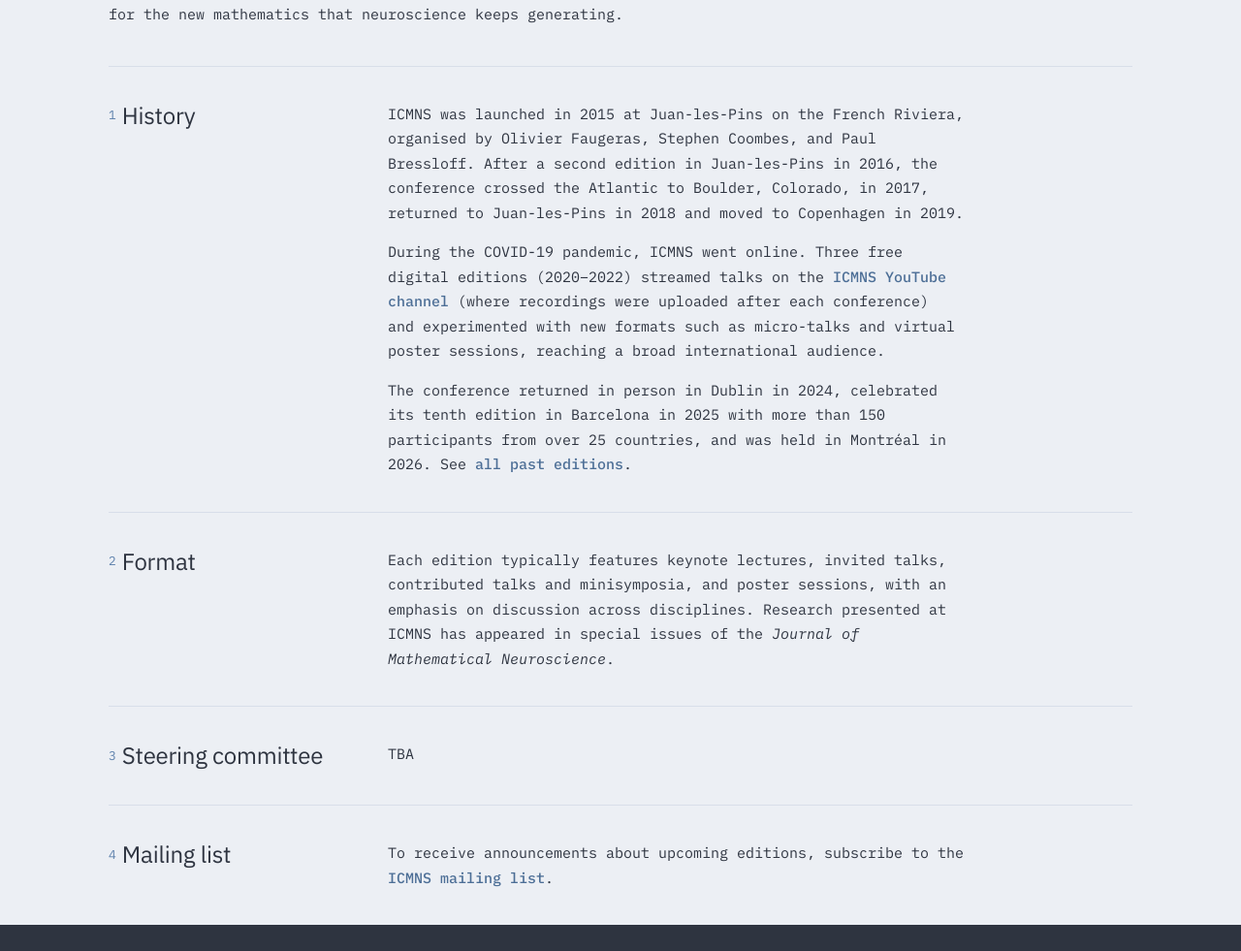
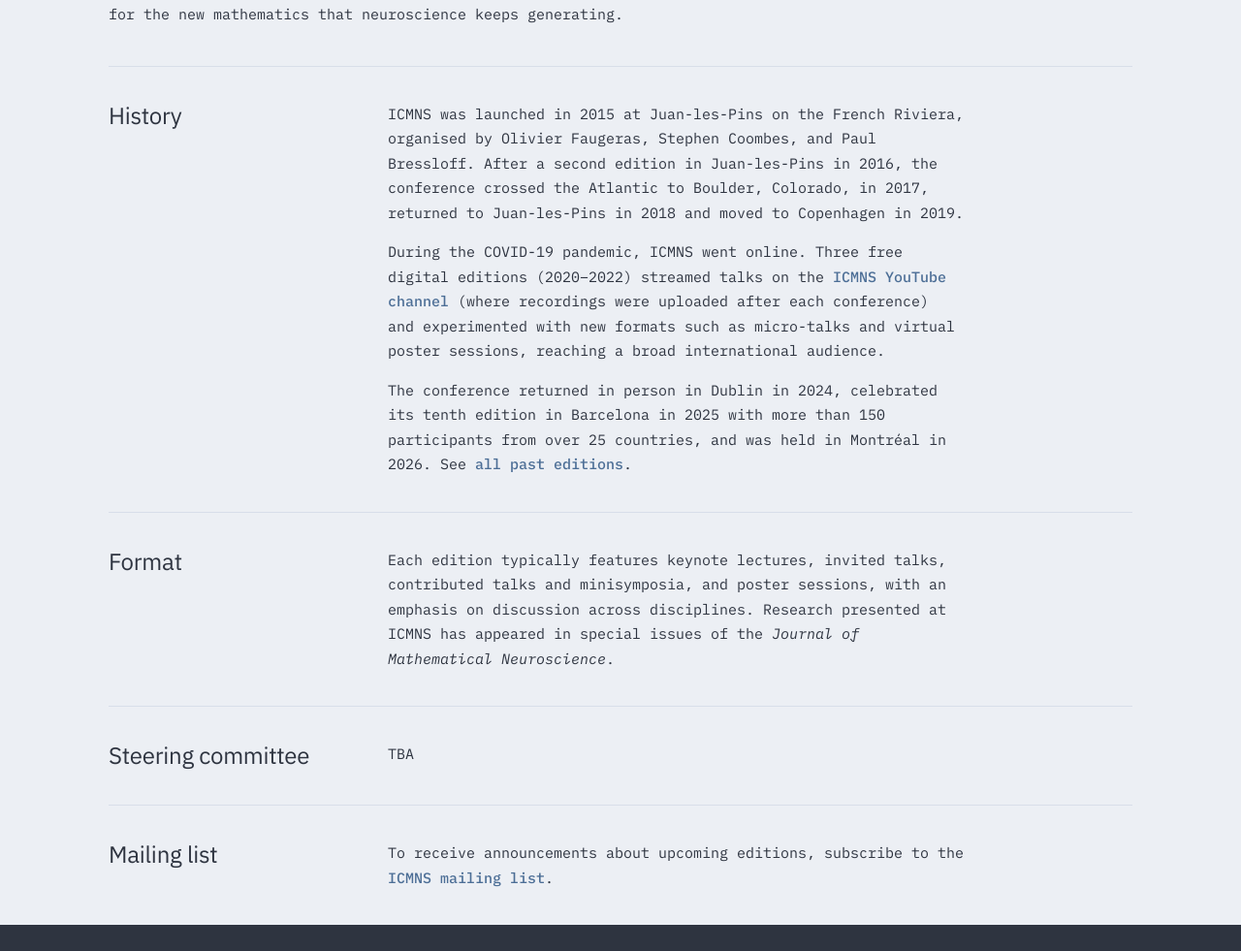
Before and after one commit to icmns-org/icmns-org.github.io, a Jekyll site: the page built from about.md, in a window 1280 px wide. Shown: the part 543-1524 px from the top of the page at 97% size. Built offline with Jekyll 4.4.1, drawn with Linux system fonts in a browser that asks for light colours.

Commit message:
Network: one column per continent, no counts; remove section numbers across the site
Co-Authored-By: Claude Opus 5.5 <noreply@anthropic.com>

```diff
--- a/_layouts/page.html
+++ b/_layouts/page.html
@@ -1,7 +1,7 @@
 ---
 layout: default
 ---
-<div class="wrap{% if page.numbered == false %} unnumbered{% endif %}">
+<div class="wrap">
   <header class="page-head">
     <h1>{{ page.heading | default: page.title }}</h1>
     {% if page.subtitle %}<p class="meta">{{ page.subtitle }}</p>{% endif %}
--- a/assets/css/style.css
+++ b/assets/css/style.css
@@ -109,15 +109,12 @@ h1, h2, h3 { font-family: var(--display); font-weight: 400; letter-spacing: -.01
 .prose strong { font-weight: 500; }
 .prose h3 { font-size: 1.2rem; margin: 1.8em 0 .5em; }
 
-/* numbered sections: heading on the left, text on the right */
-main { counter-reset: section; }
-.block { display: grid; gap: .75rem 3rem; border-top: 1px solid var(--rule); padding: 2.25rem 0; counter-increment: section; }
+/* sections: heading on the left, text on the right */
+.block { display: grid; gap: .75rem 3rem; border-top: 1px solid var(--rule); padding: 2.25rem 0; }
 .block h2 { font-size: 1.5rem; line-height: 1.2; margin: 0; }
-.block h2::before { content: counter(section); font-family: var(--text); font-size: .8rem; color: var(--accent-soft); vertical-align: .35em; margin-right: .5em; }
 .block .prose { max-width: none; }
 .block .prose > p, .block .prose > ul, .block .prose > ol { max-width: 66ch; }
 @media (min-width: 52rem) { .block { grid-template-columns: 15rem 1fr; } }
-.unnumbered .block h2::before { content: none; }   /* pages with numbered: false */
 
 /* lists of people (e.g. plenary speakers): name in Plex Sans */
 .block .prose > ul:only-child { list-style: none; padding: 0; }
@@ -216,14 +213,11 @@ figcaption { margin-top: .5rem; font-size: .75rem; color: var(--muted); }
 .network-tip { position: absolute; transform: translate(-50%, calc(-100% - 14px)); padding: .25rem .55rem; border-radius: 4px;
   background: var(--band); color: var(--band-ink); font-size: .78rem; white-space: nowrap; pointer-events: none; opacity: 0; transition: opacity .15s; }
 .network-tip.on { opacity: 1; }
-/* the people, by region and country: three clearly different levels */
-.network-list { padding: 0 0 4rem; }
-.network-region { border-top: 1px solid var(--rule); padding: 1.75rem 0 2.25rem; display: grid; gap: 1rem 3rem; }
-@media (min-width: 52rem) { .network-region { grid-template-columns: 15rem 1fr; } }
-.network-region h2 { font-weight: 300; font-size: 1.7rem; line-height: 1.1; margin: 0; letter-spacing: -.015em; }
-.network-countries { display: grid; gap: 1.75rem 2.5rem; grid-template-columns: repeat(auto-fill, minmax(15rem, 1fr)); }
+/* the people: one column per region, then countries, then people */
+.network-list { display: grid; gap: 2rem 2.5rem; grid-template-columns: repeat(auto-fit, minmax(13rem, 1fr)); border-top: 1px solid var(--rule); padding: 2rem 0 4rem; }
+.network-region h2 { font-weight: 300; font-size: 1.6rem; line-height: 1.1; margin: 0 0 1.25rem; letter-spacing: -.015em; }
+.network-country { margin: 0 0 1.5rem; }
 .network-country h3 { font-family: var(--display); font-weight: 500; font-size: 1.05rem; margin: 0 0 .6rem; padding-bottom: .35rem; border-bottom: 1px solid var(--rule); }
-.network-country h3 span { font-family: var(--text); font-weight: 400; font-size: .75rem; color: var(--muted); margin-left: .4em; }
 .network-country ul { list-style: none; margin: 0; padding: 0; }
 .network-country li { margin: 0 0 .7rem; line-height: 1.3; }
 .network-country .who { display: block; font-family: var(--display); font-size: 1rem; }
```
Also changed, not shown: CONTRIBUTING.md (+1 -1 lines), colophon.md (+0 -1 lines), network.md (+1 -3 lines).
